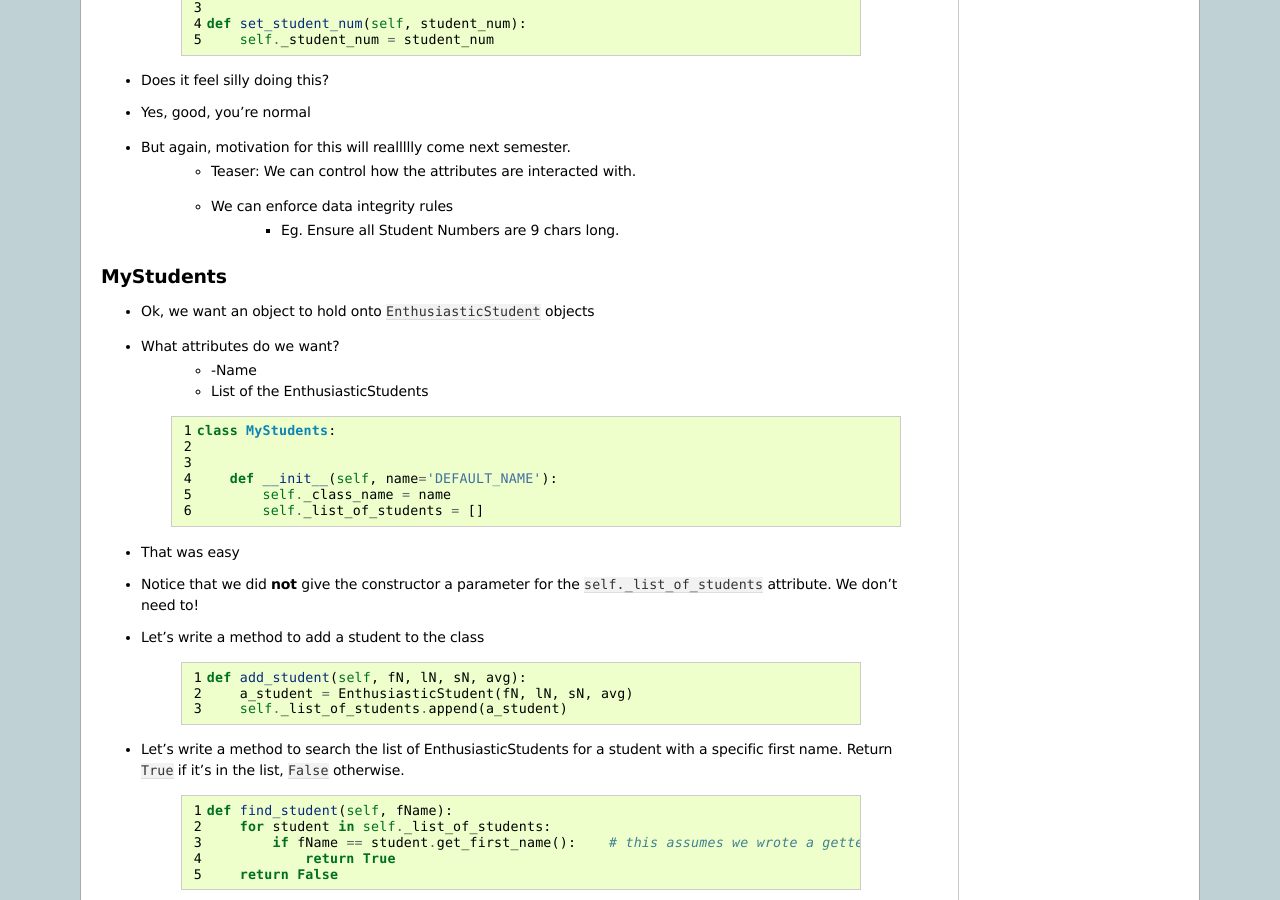
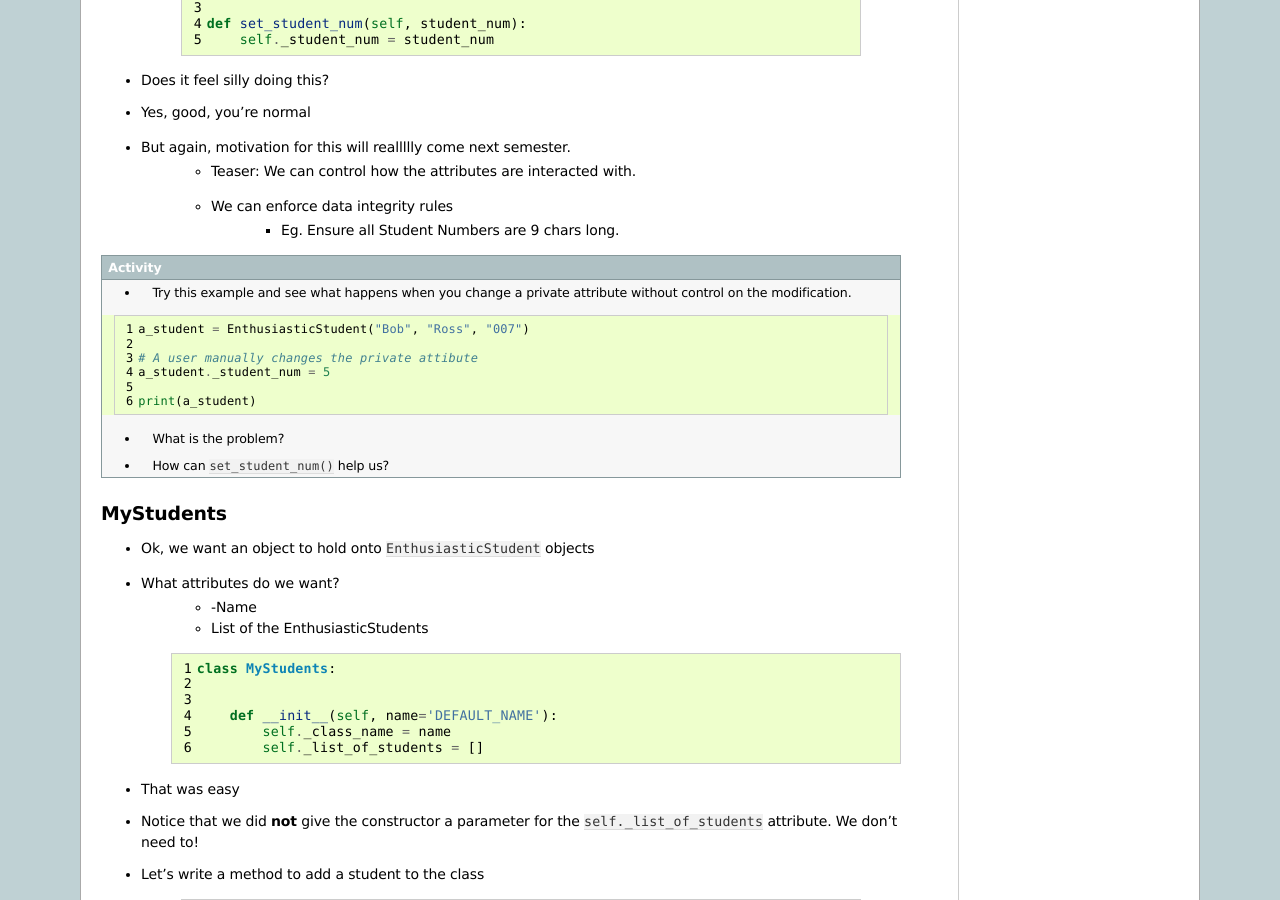
Before and after one commit to jameshughes89/cs101, a Sphinx documentation site: the page built from source/topic13b.rst, in a window 1280 px wide and 900 px high, scrolled down 2181 px. Built offline with Sphinx 7.4.7, drawn with Linux system fonts in a browser that asks for light colours.

Commit message:
:mortar_board: :new: Add activity to Topic13b (#99)

```diff
--- a/source/topic13b.rst
+++ b/source/topic13b.rst
@@ -133,6 +133,22 @@
     * We can enforce data integrity rules
         * Eg. Ensure all Student Numbers are 9 chars long.
 
+.. admonition:: Activity
+
+    * Try this example and see what happens when you change a private attribute without control on the modification.
+
+    .. code-block:: python
+            :linenos:
+
+            a_student = EnthusiasticStudent("Bob", "Ross", "007")
+
+            # A user manually changes the private attibute
+            a_student._student_num = 5
+
+            print(a_student)
+
+    * What is the problem?
+    * How can ``set_student_num()`` help us?
 
 
 MyStudents
```
